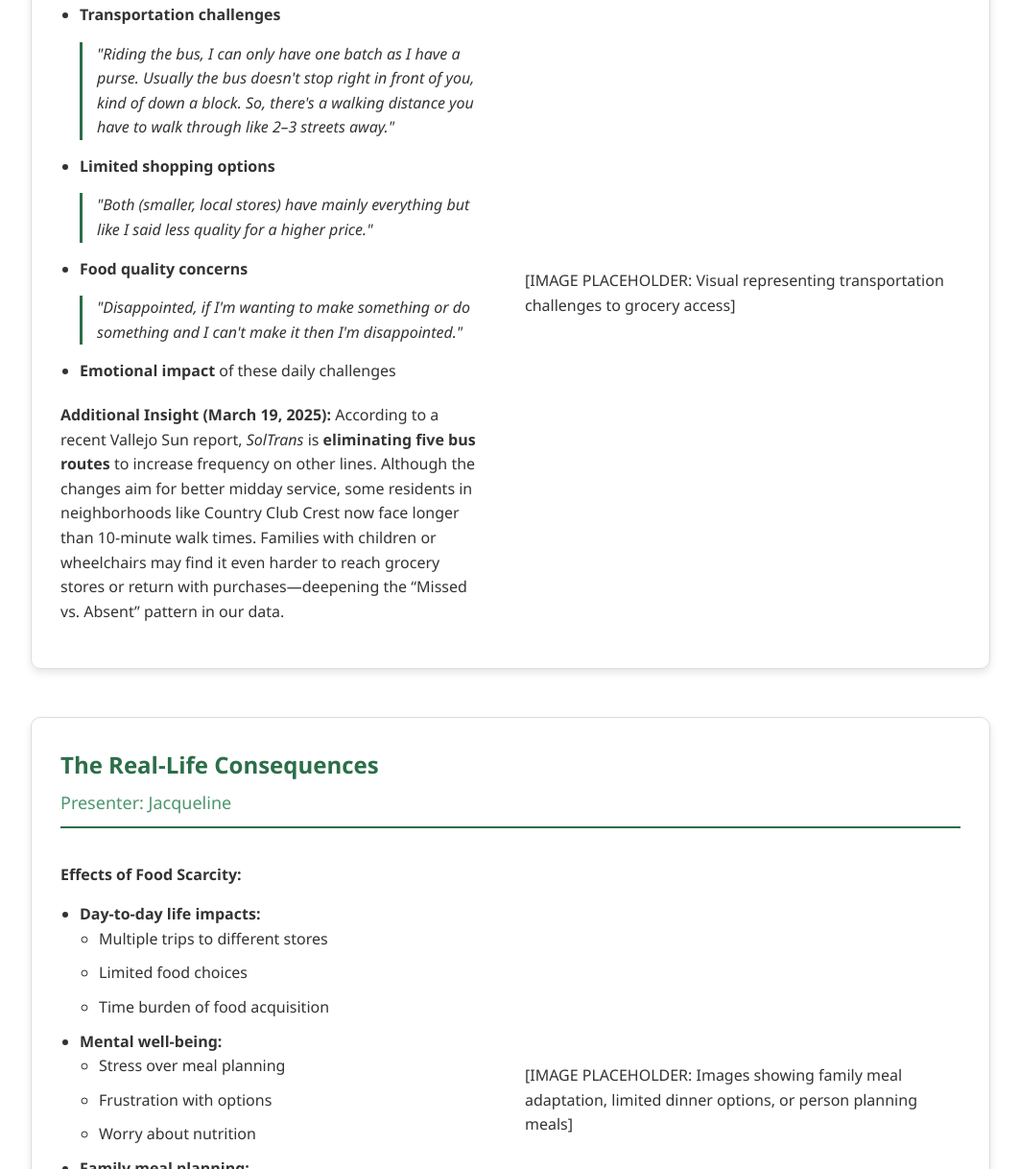
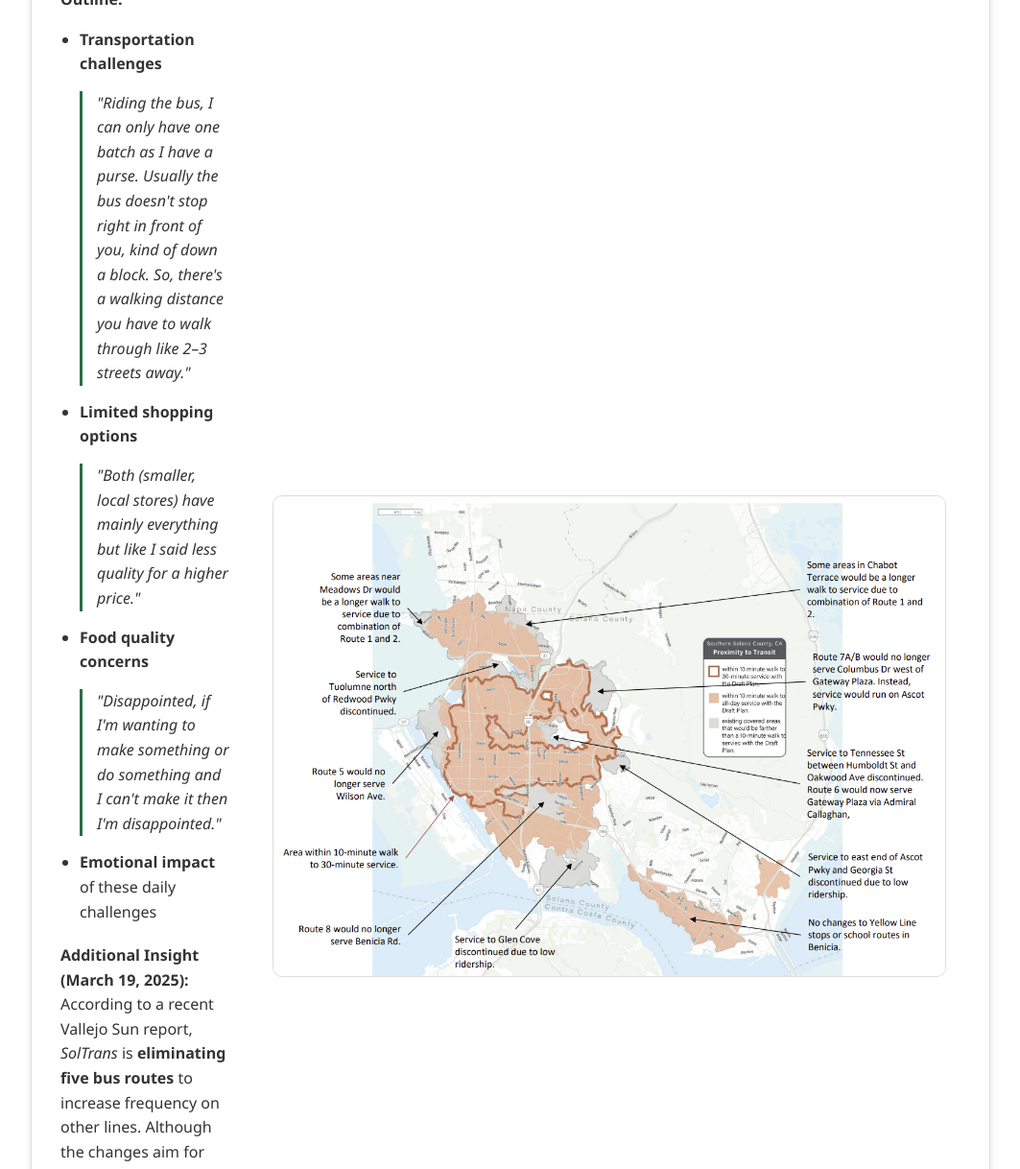
Before and after one commit to ClubStrideSolutions/Food-Scarcity-in-Vallejo, a plain HTML site: page index.html in a window 1280 px wide. Shown: the part 5481-6699 px from the top of the page at 96% size, without its empty margins (108-1171 px from the left). Drawn offline with Linux system fonts and the light colour scheme.

Commit message:
Update index.html

```diff
--- a/index.html
+++ b/index.html
@@ -588,8 +588,10 @@
         </p>
       </div>
       <div class="visual-content">
-        <p>[IMAGE PLACEHOLDER: Visual representing transportation challenges to grocery access]</p>
-      </div>
+        <img
+          src="Solano_Bus_Map.png"
+          style="width: 700px; height: 500px; border: 1px solid #ddd; border-radius: 10px;"
+          alt="A map from a SolTrans presentation shows where Vallejo residents would face longer wait times after a proposed reduction in transit routes."/>      </div>
     </div>
   </div>
 
```
